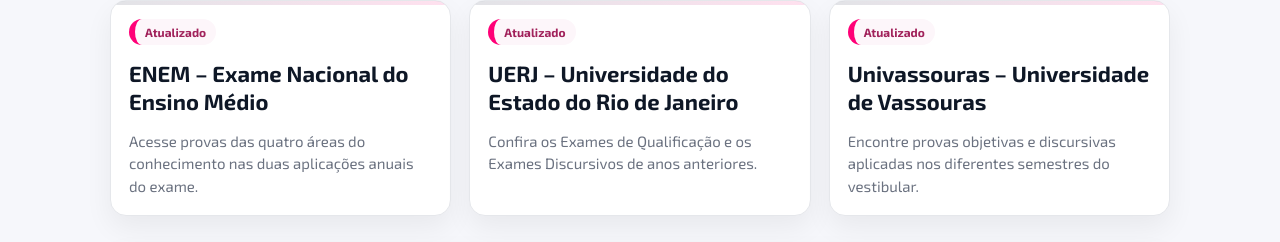
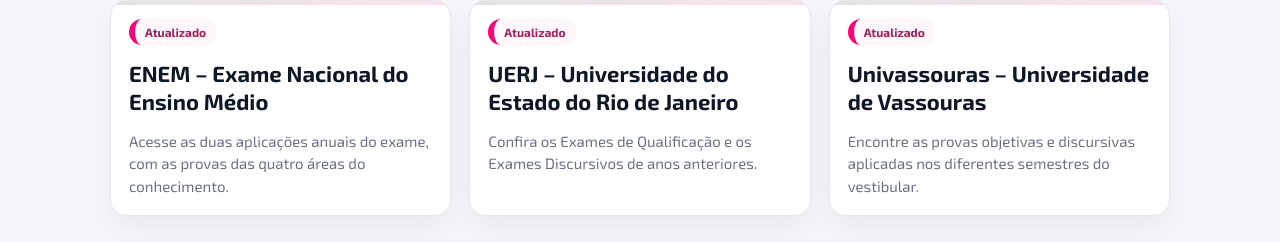
Before and after one commit to skued/provas, a plain HTML site: page index.html in a window 1280 px wide. Shown: the part 261-503 px from the top of the page. Drawn offline with Linux system fonts and the light colour scheme.

Commit message:
Add files via upload

```diff
--- a/index.html
+++ b/index.html
@@ -164,7 +164,7 @@
       <article class="card">
         <span class="chip">Atualizado</span>
         <h2><a href="provas_enem.html">ENEM – Exame Nacional do Ensino Médio</a></h2>
-        <p>Acesse provas das quatro áreas do conhecimento nas duas aplicações anuais do exame.</p>
+        <p>Acesse as duas aplicações anuais do exame, com as provas das quatro áreas do conhecimento.</p>
       </article>
 
       <!-- UERJ -->
@@ -178,7 +178,7 @@
       <article class="card">
         <span class="chip">Atualizado</span>
         <h2><a href="provas_vassouras.html">Univassouras – Universidade de Vassouras</a></h2>
-        <p>Encontre provas objetivas e discursivas aplicadas nos diferentes semestres do vestibular.</p>
+        <p>Encontre as provas objetivas e discursivas aplicadas nos diferentes semestres do vestibular.</p>
       </article>
     </main>
 
```
